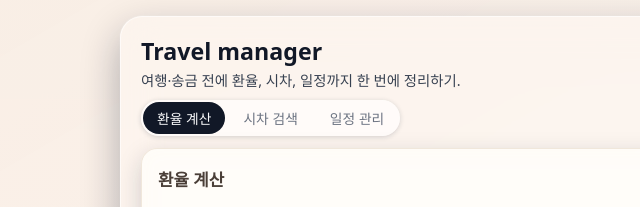
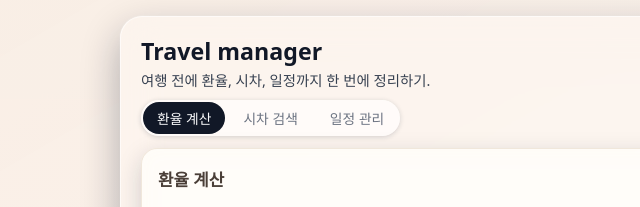
Before and after one commit to eumditravel-oss/Exchange, a plain HTML site: page index.html in a window 1280 px wide. Shown: the top 207 px of the page, 0-640 px from the left. Drawn offline with Linux system fonts and the light colour scheme; no server answers.

Commit message:
Update index.html

```diff
--- a/index.html
+++ b/index.html
@@ -615,7 +615,7 @@ footer a:hover {
   <div class="app">
     <header>
       <h1>Travel manager</h1>
-      <p class="desc">여행·송금 전에 환율, 시차, 일정까지 한 번에 정리하기.</p>
+      <p class="desc">여행 전에 환율, 시차, 일정까지 한 번에 정리하기.</p>
 
       <div class="top-bar">
         <div class="tabs">
```
